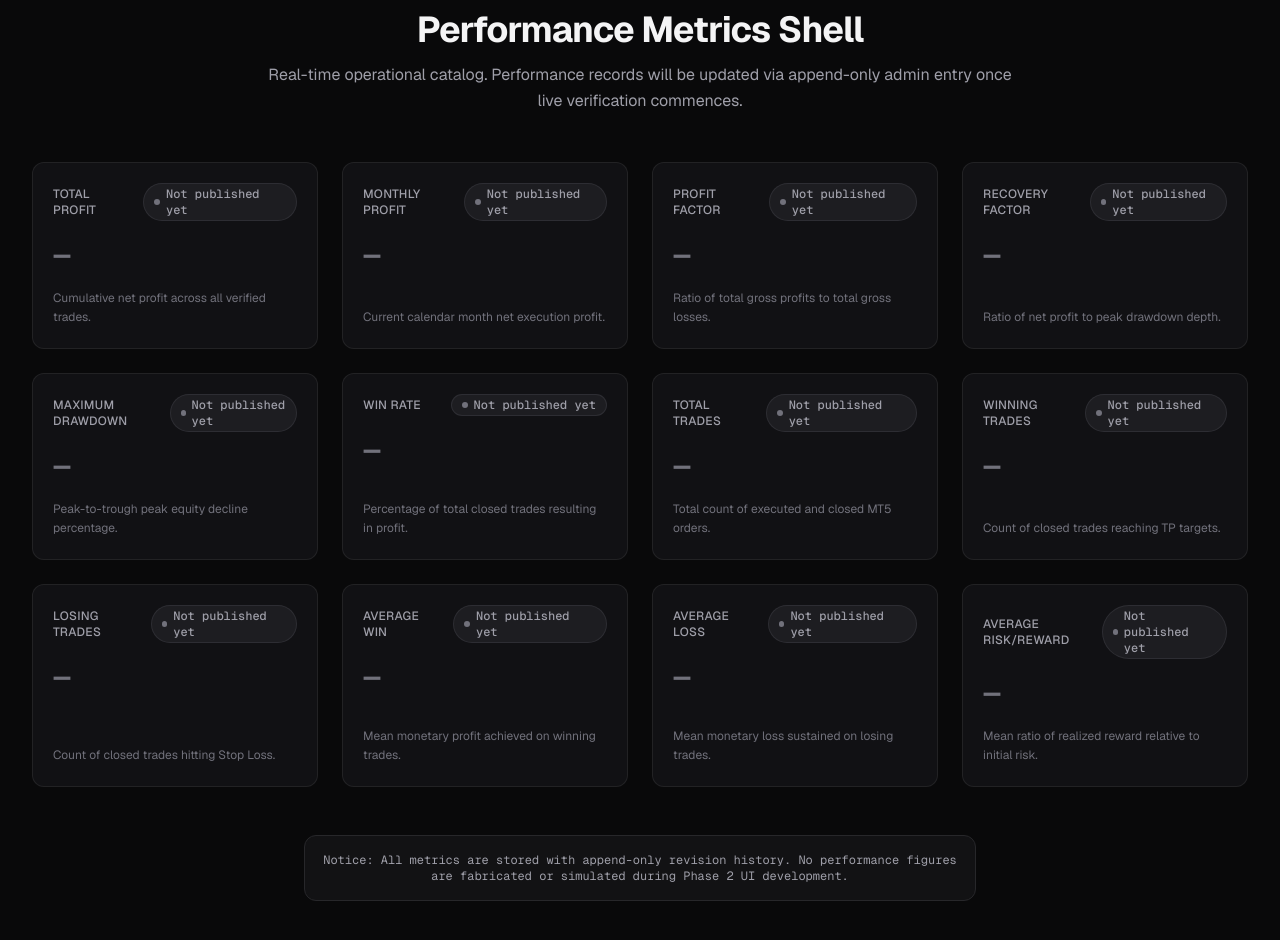
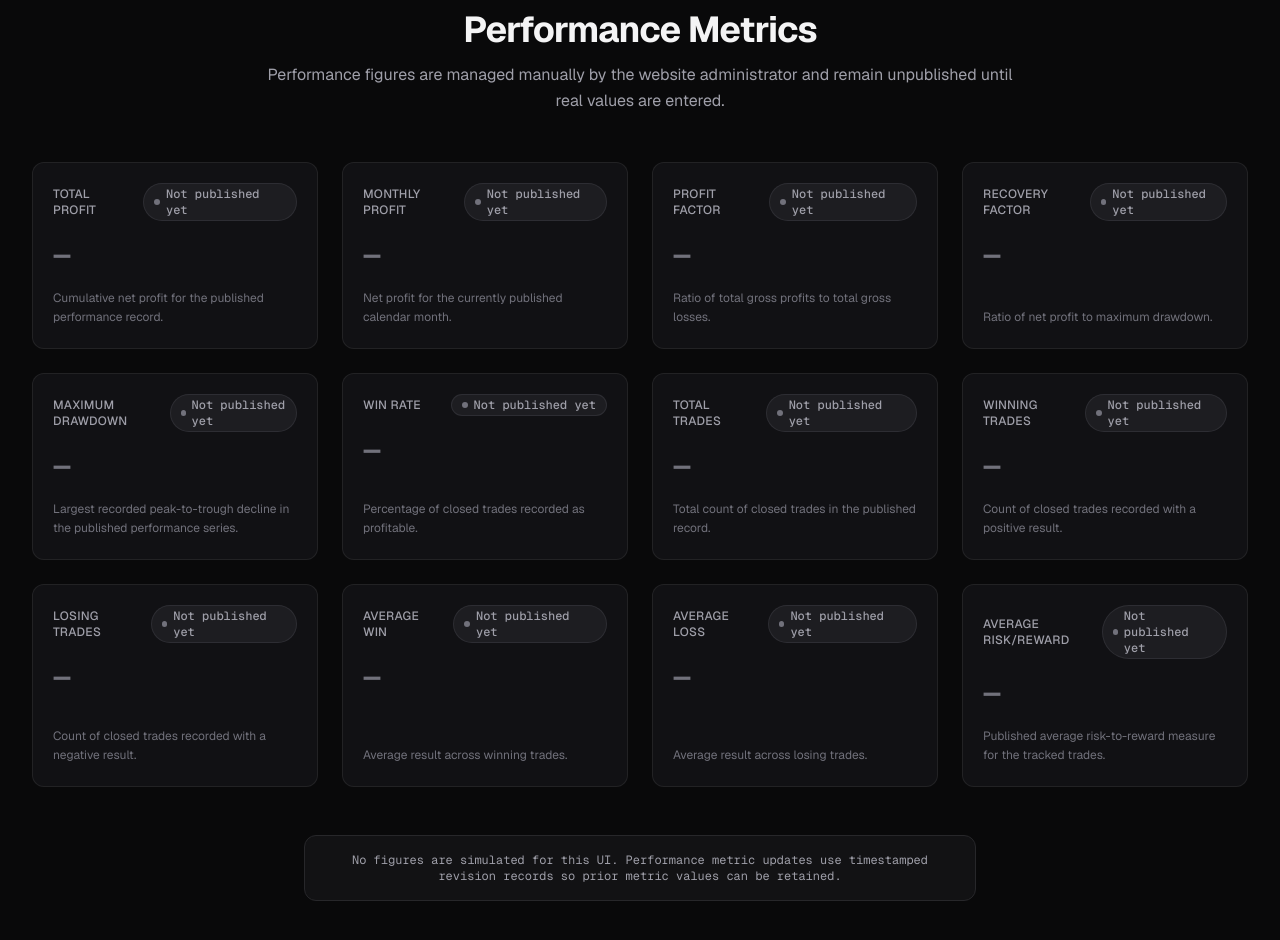
Before and after one commit to amirrezakhanipour/bot-website, a Next.js app: page / in a window 1280 px wide. Shown: the part 2113-3053 px from the top of the page. Built offline with nearby package versions, Linux system fonts and the light colour scheme.

Commit message:
fix(phase2): keep performance copy manual and non-fabricated

```diff
--- a/src/components/marketing/performance-section.tsx
+++ b/src/components/marketing/performance-section.tsx
@@ -3,18 +3,18 @@ import { SectionHeading } from "@/components/shared/section-heading";
 import { MetricCard } from "@/components/shared/metric-card";
 
 const METRIC_CATALOG = [
-  { label: "Total Profit", description: "Cumulative net profit across all verified trades." },
-  { label: "Monthly Profit", description: "Current calendar month net execution profit." },
+  { label: "Total Profit", description: "Cumulative net profit for the published performance record." },
+  { label: "Monthly Profit", description: "Net profit for the currently published calendar month." },
   { label: "Profit Factor", description: "Ratio of total gross profits to total gross losses." },
-  { label: "Recovery Factor", description: "Ratio of net profit to peak drawdown depth." },
-  { label: "Maximum Drawdown", description: "Peak-to-trough peak equity decline percentage." },
-  { label: "Win Rate", description: "Percentage of total closed trades resulting in profit." },
-  { label: "Total Trades", description: "Total count of executed and closed MT5 orders." },
-  { label: "Winning Trades", description: "Count of closed trades reaching TP targets." },
-  { label: "Losing Trades", description: "Count of closed trades hitting Stop Loss." },
-  { label: "Average Win", description: "Mean monetary profit achieved on winning trades." },
-  { label: "Average Loss", description: "Mean monetary loss sustained on losing trades." },
-  { label: "Average Risk/Reward", description: "Mean ratio of realized reward relative to initial risk." },
+  { label: "Recovery Factor", description: "Ratio of net profit to maximum drawdown." },
+  { label: "Maximum Drawdown", description: "Largest recorded peak-to-trough decline in the published performance series." },
+  { label: "Win Rate", description: "Percentage of closed trades recorded as profitable." },
+  { label: "Total Trades", description: "Total count of closed trades in the published record." },
+  { label: "Winning Trades", description: "Count of closed trades recorded with a positive result." },
+  { label: "Losing Trades", description: "Count of closed trades recorded with a negative result." },
+  { label: "Average Win", description: "Average result across winning trades." },
+  { label: "Average Loss", description: "Average result across losing trades." },
+  { label: "Average Risk/Reward", description: "Published average risk-to-reward measure for the tracked trades." },
 ];
 
 export function PerformanceSection() {
@@ -22,12 +22,11 @@ export function PerformanceSection() {
     <section id="performance" className="py-20 md:py-28 bg-zinc-950/60 border-y border-zinc-800/80">
       <div className="max-w-7xl mx-auto px-4 sm:px-6 lg:px-8 space-y-12">
         <SectionHeading
-          badge="Audit & Performance"
-          title="Performance Metrics Shell"
-          subtitle="Real-time operational catalog. Performance records will be updated via append-only admin entry once live verification commences."
+          badge="Performance Record"
+          title="Performance Metrics"
+          subtitle="Performance figures are managed manually by the website administrator and remain unpublished until real values are entered."
         />
 
-        {/* 12 Expandable Metric Cards Grid */}
         <div className="grid grid-cols-1 sm:grid-cols-2 lg:grid-cols-4 gap-4 sm:gap-6">
           {METRIC_CATALOG.map((metric, idx) => (
             <MetricCard
@@ -40,10 +39,9 @@ export function PerformanceSection() {
           ))}
         </div>
 
-        {/* Honest Transparency Note */}
         <div className="p-4 rounded-xl bg-zinc-900/60 border border-zinc-800 text-center max-w-2xl mx-auto">
           <p className="text-xs text-zinc-400 font-mono">
-            Notice: All metrics are stored with append-only revision history. No performance figures are fabricated or simulated during Phase 2 UI development.
+            No figures are simulated for this UI. Performance metric updates use timestamped revision records so prior metric values can be retained.
           </p>
         </div>
       </div>
```
